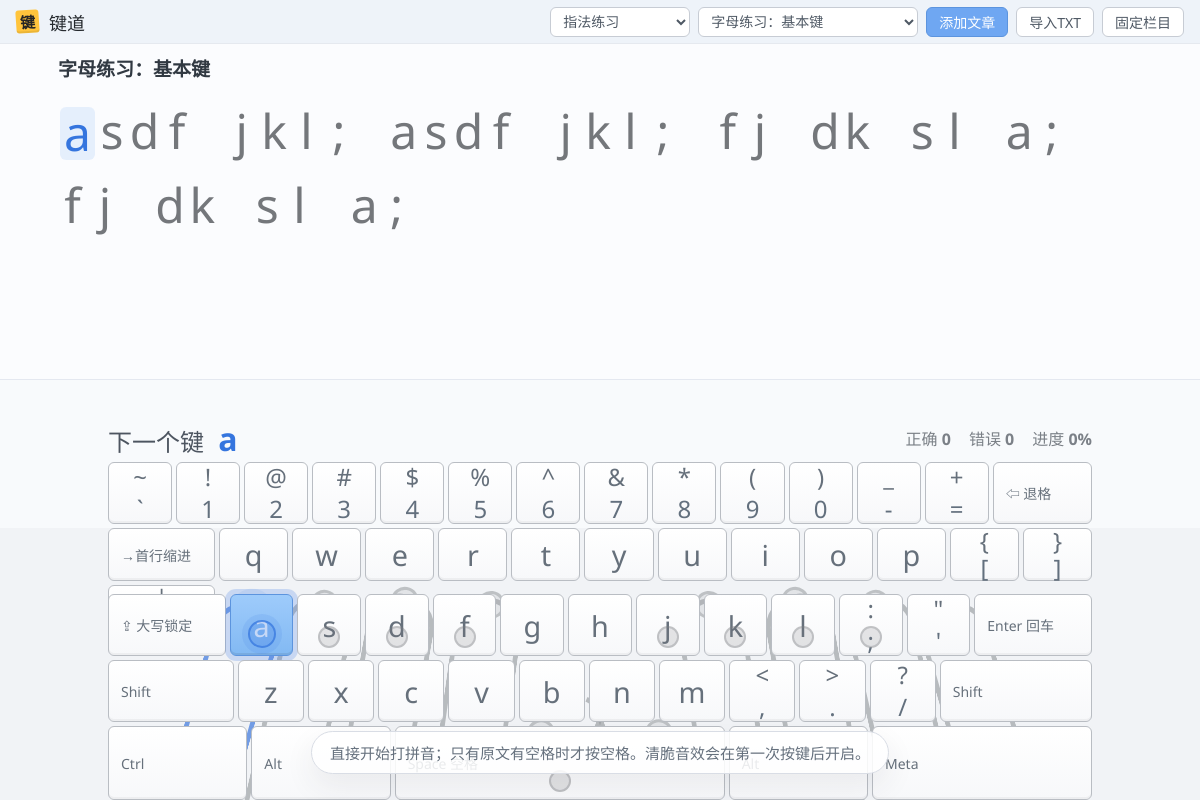
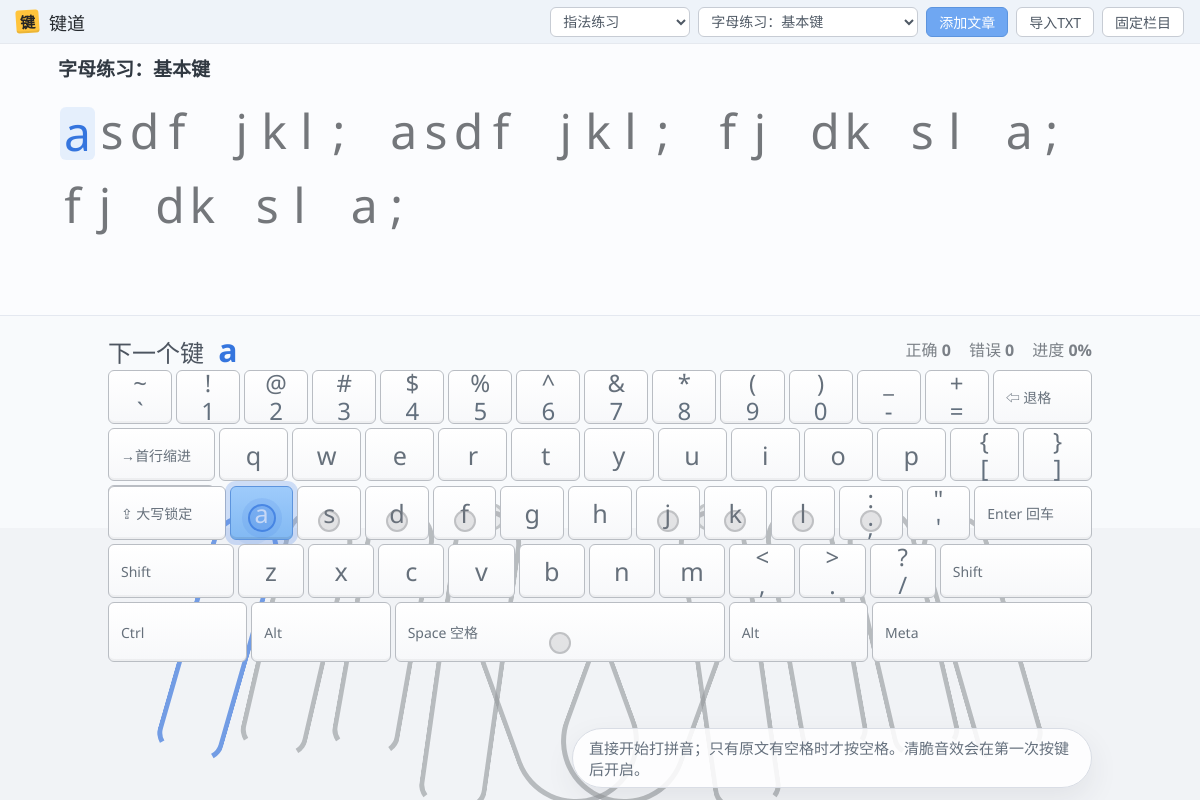
Before and after one commit to jfcws1/-, an Electron app: page typing-hero.html in a window 1200 px wide. Drawn offline with Linux system fonts and the light colour scheme.

Commit message:
Fix keyboard layout spacing

```diff
--- a/typing-hero.html
+++ b/typing-hero.html
@@ -35,7 +35,7 @@
     .app {
       height: 100vh;
       display: grid;
-      grid-template-rows: 44px minmax(250px, 42vh) 1fr;
+      grid-template-rows: 44px minmax(210px, 34vh) 1fr;
     }
 
     .titlebar {
@@ -239,9 +239,9 @@
     .trainer {
       position: relative;
       display: grid;
-      grid-template-rows: 48px auto 1fr;
+      grid-template-rows: 42px auto 1fr;
       justify-items: center;
-      padding-top: 34px;
+      padding-top: 12px;
       overflow: hidden;
     }
 
@@ -283,7 +283,7 @@
     .row {
       display: grid;
       gap: 4px;
-      height: 62px;
+      height: 54px;
     }
 
     .row.numbers {
@@ -304,7 +304,7 @@
 
     .row.space {
       grid-template-columns: 1.9fr 1.9fr 4.5fr 1.9fr 3fr;
-      height: 74px;
+      height: 60px;
     }
 
     .key {
@@ -316,7 +316,7 @@
       border-radius: 6px;
       background: linear-gradient(#fff, #f7f8fa);
       color: #66707b;
-      font-size: clamp(18px, 2.4vw, 36px);
+      font-size: clamp(18px, 2.1vw, 30px);
       box-shadow: inset 0 -2px 0 rgba(0, 0, 0, .04);
       transition: transform .05s ease, background .08s ease, color .08s ease, border-color .08s ease;
     }
@@ -380,7 +380,7 @@
     .hands {
       position: absolute;
       left: 50%;
-      top: 132px;
+      top: 108px;
       width: min(900px, calc(100vw - 110px));
       height: 420px;
       transform: translateX(-50%);
@@ -478,10 +478,10 @@
 
     .toast {
       position: absolute;
-      left: 50%;
-      bottom: 26px;
-      transform: translateX(-50%);
-      padding: 10px 18px;
+      right: max(32px, calc((100vw - 984px) / 2));
+      bottom: 12px;
+      max-width: min(520px, calc(100vw - 64px));
+      padding: 8px 16px;
       border-radius: 999px;
       background: rgba(255, 255, 255, .86);
       color: #65707d;
@@ -489,6 +489,7 @@
       font-size: 15px;
       box-shadow: 0 12px 30px rgba(46, 55, 70, .08);
       z-index: 4;
+      pointer-events: none;
     }
 
     .hidden-input {
```
